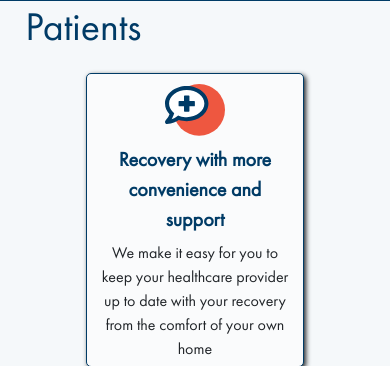
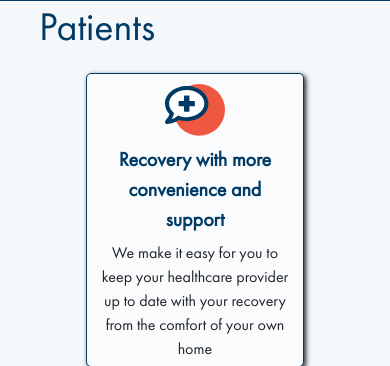
Before and after one commit to Sean-Marney/Agile-Kinetic-Mobility-Hub, a Flask app: page /static/index.html in a window 390 px wide; the page is wider, and only the part inside the window is pictured. Shown: the part 2519-2885 px from the top of that part. Run offline with Flask 2, Linux system fonts and the light colour scheme; some libraries are stand-ins or nearby versions.

Commit message:
http://127.0.0.1:5000/tient benefit section front end complete

```diff
--- a/static/css/index.css
+++ b/static/css/index.css
@@ -1,3 +1,6 @@
+
+
+
 *{
   font-family: 'Futura-PT-Book';
   font-weight:normal;
@@ -25,15 +28,18 @@
   background-repeat: no-repeat;
   background-position: center calc(100%-15px) ;
   display: inline-block;
+  width: 100%;
 }
 
-.patient-head-div {
 
+#patient-section h1 {
   margin-top: 1%;
-  margin-left: 6.5vw;
+  margin-left: 10%;
   margin-right: 0;
-  width: 60%;
+  width: 20%;
   color: white;
+  text-align: left;
+
 }
 
 #patient-benefits {
@@ -44,6 +50,7 @@
   align-content: space-between;
   width: 60%;
 }
+
 
 .patientBenefit {
    width: 25%;
@@ -81,17 +88,11 @@
   font-size: 20px;
 }
 
-/* FIGURING OUT HOW TO FIX BCKGROUND IMAGE ISSUE
-@media screen and (min-width: 1200px) {
-    #patient-section {
-      background-position: center calc(100% + 400px);
-    background-size: cover;
-    }
-  }*/
+
 
 @media  screen and (max-width: 767px) {
 
-  .patient-head-div {
+  #patient-section h1 {
     color: #003B66;
   }
 
@@ -116,7 +117,10 @@
     box-shadow: 2px 2px 5px;
 
   }
+
 }
+
+
 
 #introText{
   color: #003B66;
--- a/static/index.html
+++ b/static/index.html
@@ -16,6 +16,7 @@
     <link rel="icon" type="image/svg" href="/static/assets/logo/logo_mark.svg">
 
   </head>
+
     <header>
       <div id="nav-placeholder"></div>
     </header>
@@ -61,12 +62,9 @@
       </section>
 
       <section id = "patient-section" class="patient-section">
-      <div class="patient-head-div">
         <h1>Patients</h1>
-      </div>
-
         <div id="patient-benefits" class="d-flex p-2">
-        <div class = "patientBenefit">
+          <div class = "patientBenefit" id="patient-benefit-first">
              <div class="icon-div">
                <img src="assets/icons/Symptom reporting.svg" alt="">
              </div>
@@ -96,6 +94,8 @@
       </section>
     </body>
 
+
+
   <script>
   $(function(){
     $("#nav-placeholder").load("navBar.html");
```
Lines whose indentation alone changed are shown as unchanged.
